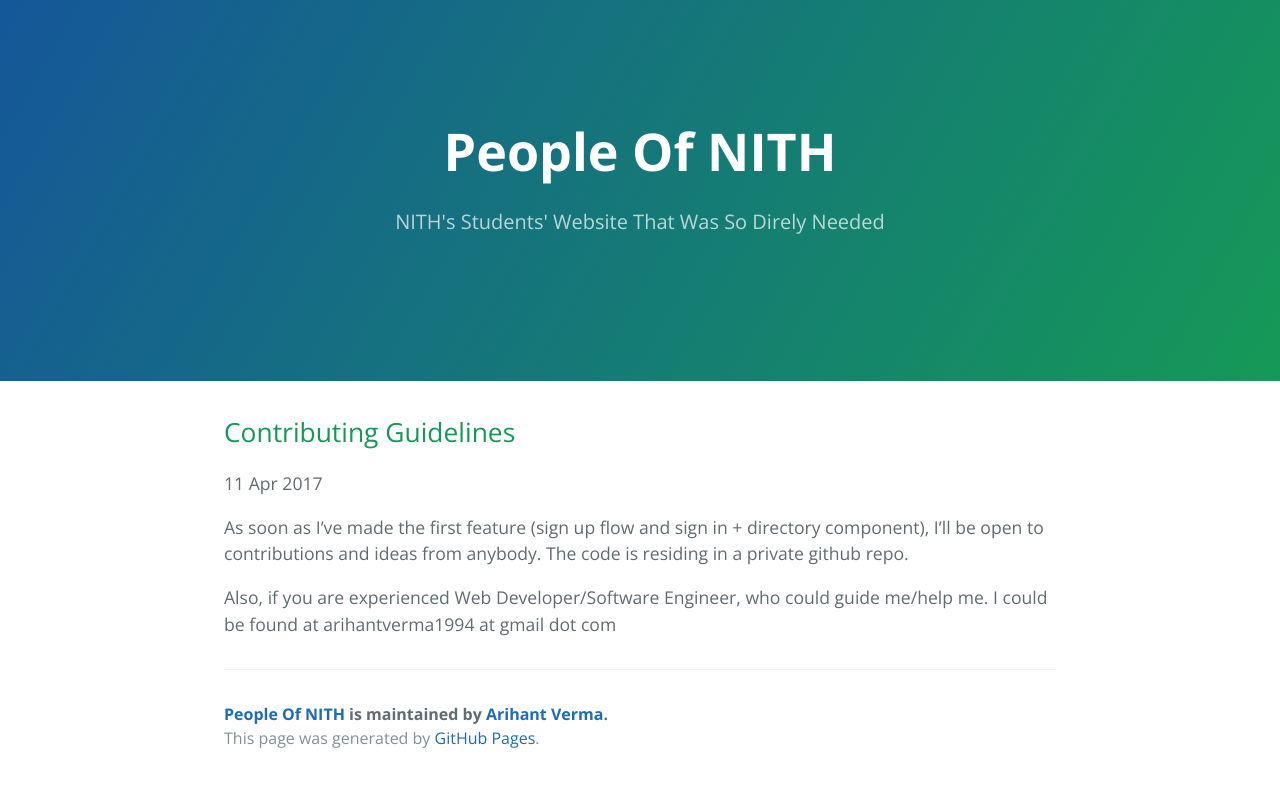
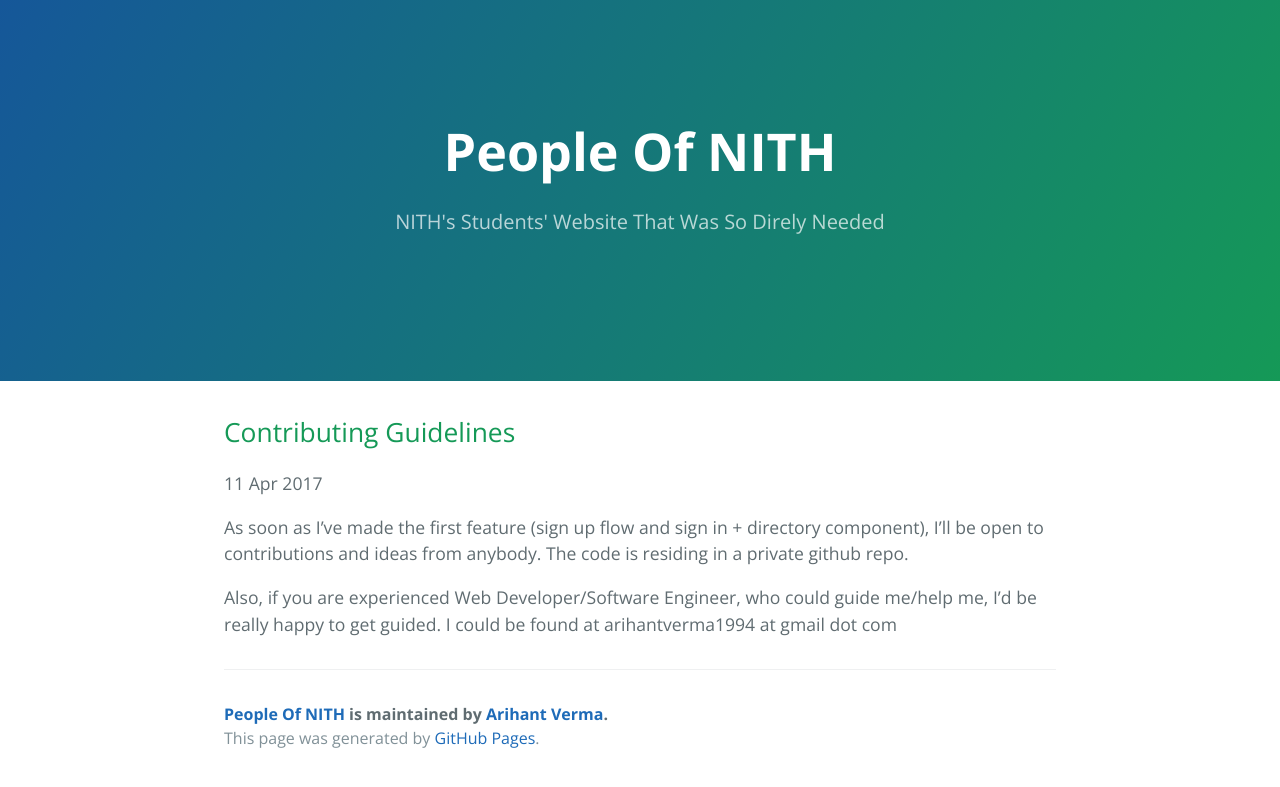
Before and after one commit to gdad-s-river/peopleofnith, a Jekyll site: the page built from _posts/2017-04-11-contributing.md, in a window 1280 px wide. Shown: the top 787 px of the page. Built offline with Jekyll 4.4.1, drawn with Linux system fonts in a browser that asks for light colours.

Commit message:
typo fix

```diff
--- a/_posts/2017-04-11-contributing.md
+++ b/_posts/2017-04-11-contributing.md
@@ -7,4 +7,4 @@ permalink: "/blog/contributing"
 
 As soon as I've made the first feature (sign up flow and sign in + directory component), I'll be open to contributions and ideas from anybody. The code is residing in a private github repo.
 
-Also, if you are experienced Web Developer/Software Engineer, who could guide me/help me. I could be found at arihantverma1994 at gmail dot com
+Also, if you are experienced Web Developer/Software Engineer, who could guide me/help me, I'd be really happy to get guided. I could be found at arihantverma1994 at gmail dot com
```
